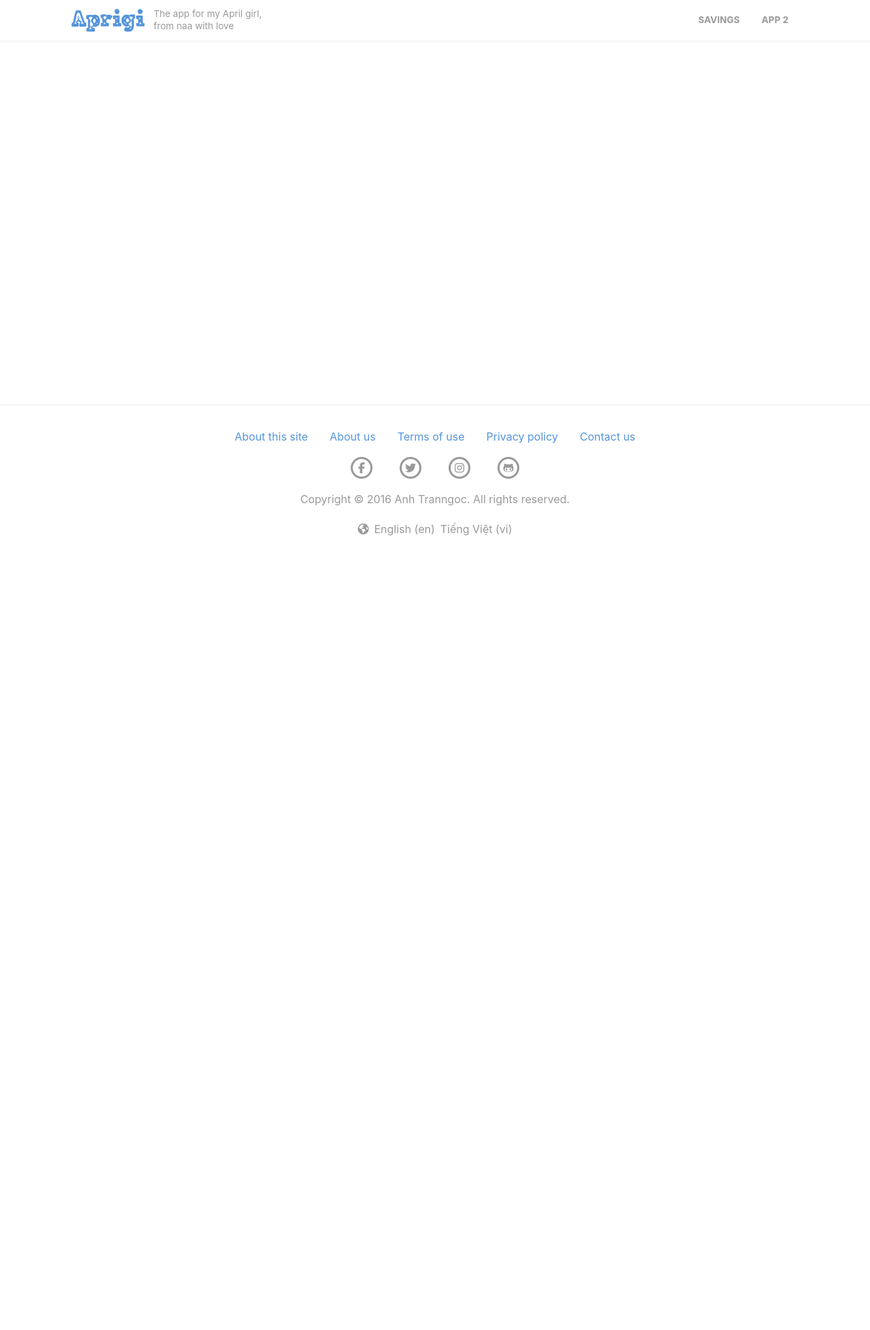
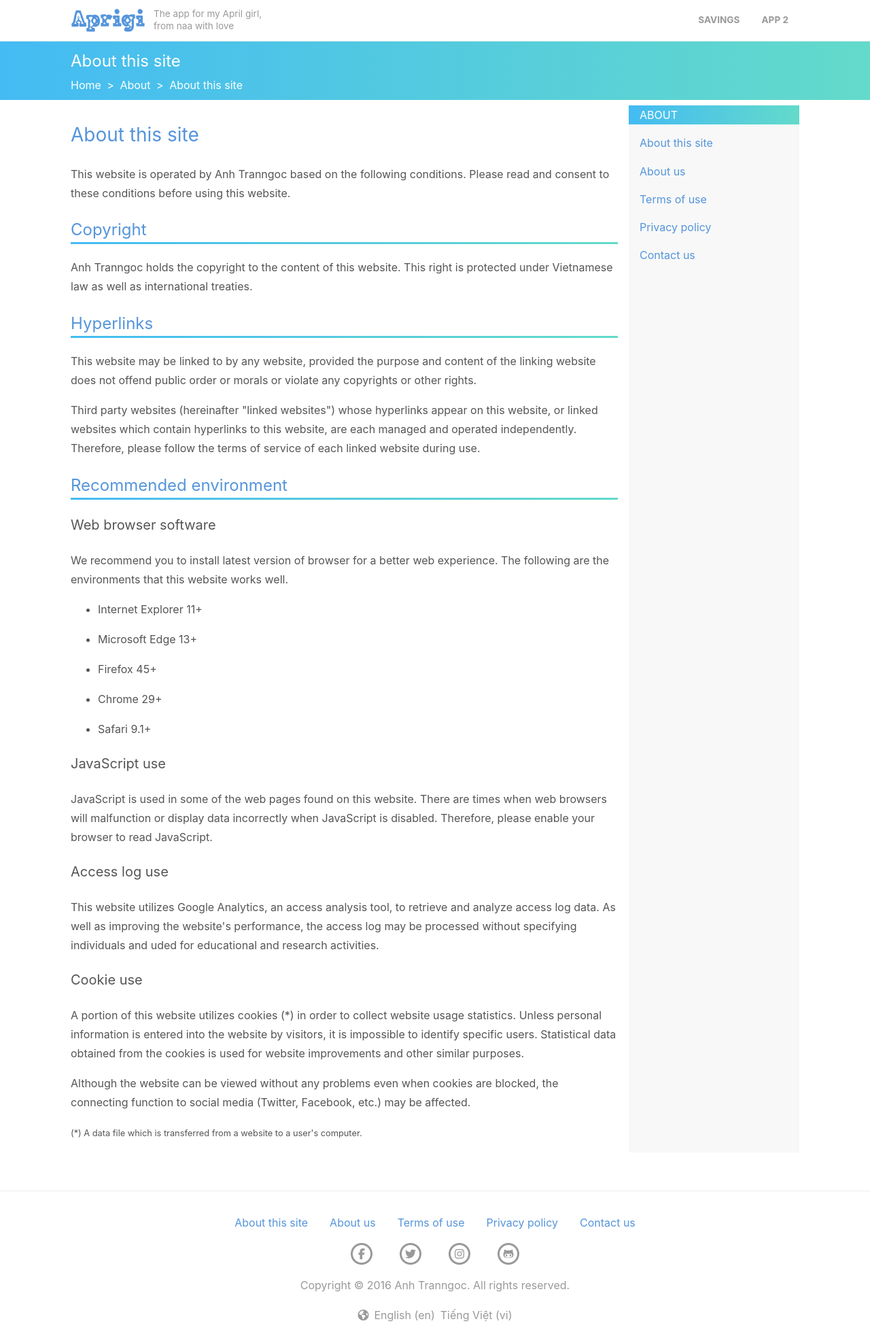
Before and after one commit to manhhomienbienthuy/aprigi, a Django app: a page that uses templates/about/this_site.html in a window 1280 px wide. Shown: the whole page at 68% size. Before the commit the page ends 788 px from the top, so only its background shows below. Run offline with Django 3.2, Linux system fonts and the light colour scheme; data that the repository does not hold is empty; style sheets or scripts are compiled from the project's sources; some libraries are stand-ins or nearby versions.

Commit message:
About: add about this site page

```diff
--- a/static_src/scss/_basics.scss
+++ b/static_src/scss/_basics.scss
@@ -151,14 +151,3 @@ progress {
         width: 85%;
     }
 }
-
-.container-inner {
-    @include clearfix;
-    width: 48em;
-    max-width: 100%;
-    float: right;
-
-    @include respond-min($screen-medium) {
-        width: 820/16 + em;
-    }
-}
--- a/static_src/scss/_others.scss
+++ b/static_src/scss/_others.scss
@@ -56,3 +56,14 @@ $text-align: center left right justify;
     float: right;
     margin-top: 1.5em;
 }
+
+.about {
+    h1, h2 {
+        color: $text-blue;
+    }
+
+    h2 {
+        @include gradient-underline;
+        position: relative;
+    }
+}
--- /dev/null
+++ b/templates/about/base.html
@@ -0,0 +1,17 @@
+{% extends "base.html" %}
+
+{% block content %}
+  <div class="container">
+    <div class="two-columns">
+      <div class="main-content">
+        <div class="about">
+          {% block about_content %}{% endblock %}
+        </div>
+      </div>
+
+      <div class="sidebar">
+        {% include "about/sidebar.html" %}
+      </div>
+    </div>
+  </div>
+{% endblock %}
--- a/templates/about/contact.html
+++ /dev/null
@@ -1,2 +0,0 @@
-{% extends "base.html" %}
-{% load i18n %}
--- a/templates/about/privacy.html
+++ /dev/null
@@ -1,2 +0,0 @@
-{% extends "base.html" %}
-{% load i18n %}
--- /dev/null
+++ b/templates/about/sidebar.html
@@ -0,0 +1,9 @@
+{% load i18n %}
+
+<h1>{% trans "About" %}</h1>
+
+<h2><a href="{% url 'about:this_site' %}">{% trans "About this site" %}</a></h2>
+<h2><a href="{% url 'about:us' %}">{% trans "About us" %}</a></h2>
+<h2><a href="{% url 'about:terms' %}">{% trans "Terms of use" %}</a></h2>
+<h2><a href="{% url 'about:privacy' %}">{% trans "Privacy policy" %}</a></h2>
+<h2><a href="{% url 'about:contact' %}">{% trans "Contact us" %}</a></h2>
--- a/templates/about/terms.html
+++ /dev/null
@@ -1,2 +0,0 @@
-{% extends "base.html" %}
-{% load i18n %}
--- a/templates/about/this_site.html
+++ b/templates/about/this_site.html
@@ -1,2 +1,128 @@
-{% extends "base.html" %}
+{% extends "about/base.html" %}
 {% load i18n %}
+
+{% block title %}{% trans "About this site" %}{% endblock %}
+
+{% block page_header %}
+  <div class="page-header">
+    <div class="container">
+      <h1>{% trans "About this site" %}</h1>
+
+      <ul class="breadcrumbs">
+        <li><a href="{% url 'homepage' %}">
+            {% trans "Home" %}
+        </a></li>
+        <li><a href="{% url 'about:index' %}">
+            {% trans "About" %}
+        </a></li>
+        <li><a href="{% url 'about:this_site' %}">
+            {% trans "About this site" %}
+        </a></li>
+      </ul>
+    </div>
+  </div>
+{% endblock %}
+
+{% block about_content %}
+  <h1>{% trans "About this site" %}</h1>
+
+  <p>
+    {% blocktrans %}
+      This website is operated by Anh Tranngoc based on the following
+      conditions. Please read and consent to these conditions before
+      using this website.
+    {% endblocktrans %}
+  </p>
+
+  <h2>{% trans "Copyright" %}</h2>
+  <p>
+    {% blocktrans %}
+      Anh Tranngoc holds the copyright to the content of this
+      website. This right is protected under Vietnamese law as well as
+      international treaties.
+    {% endblocktrans %}
+  </p>
+
+  <h2>{% trans "Hyperlinks" %}</h2>
+  <p>
+    {% blocktrans %}
+      This website may be linked to by any website, provided the
+      purpose and content of the linking website does not offend
+      public order or morals or violate any copyrights or other
+      rights.
+    {% endblocktrans %}
+  </p>
+  <p>
+    {% blocktrans %}
+      Third party websites (hereinafter "linked websites") whose
+      hyperlinks appear on this website, or linked websites which
+      contain hyperlinks to this website, are each managed and
+      operated independently. Therefore, please follow the terms of
+      service of each linked website during use.
+    {% endblocktrans %}
+  </p>
+
+  <h2>{% trans "Recommended environment" %}</h2>
+
+  <h3>{% trans "Web browser software" %}</h3>
+  <p>
+    {% blocktrans %}
+      We recommend you to install latest version of browser for a
+      better web experience. The following are the environments that
+      this website works well.
+    {% endblocktrans %}
+  </p>
+  <ul>
+    <li>Internet Explorer 11+</li>
+    <li>Microsoft Edge 13+</li>
+    <li>Firefox 45+</li>
+    <li>Chrome 29+</li>
+    <li>Safari 9.1+</li>
+  </ul>
+
+  <h3>{% trans "JavaScript use" %}</h3>
+  <p>
+    {% blocktrans %}
+      JavaScript is used in some of the web pages found on this
+      website. There are times when web browsers will malfunction or
+      display data incorrectly when JavaScript is disabled. Therefore,
+      please enable your browser to read JavaScript.
+    {% endblocktrans %}
+  </p>
+
+  <h3>{% trans "Access log use" %}</h3>
+  <p>
+    {% blocktrans %}
+      This website utilizes Google Analytics, an access analysis tool,
+      to retrieve and analyze access log data. As well as improving
+      the website's performance, the access log may be processed
+      without specifying individuals and uded for educational and
+      research activities.
+    {% endblocktrans %}
+  </p>
+
+  <h3>{% trans "Cookie use" %}</h3>
+  <p>
+    {% blocktrans %}
+      A portion of this website utilizes cookies (*) in order to
+      collect website usage statistics. Unless personal information is
+      entered into the website by visitors, it is impossible to
+      identify specific users. Statistical data obtained from the
+      cookies is used for website improvements and other similar
+      purposes.
+    {% endblocktrans %}
+  </p>
+  <p>
+    {% blocktrans %}
+      Although the website can be viewed without any problems even
+      when cookies are blocked, the connecting function to social
+      media (Twitter, Facebook, etc.) may be affected.
+    {% endblocktrans %}
+  </p>
+  <p><small>
+    {% blocktrans %}
+      (*) A data file which is transferred from a website to a user's
+      computer.
+    {% endblocktrans %}
+  </small></p>
+{% endblock %}
--- a/templates/about/us.html
+++ /dev/null
@@ -1,2 +0,0 @@
-{% extends "base.html" %}
-{% load i18n %}
```
Also changed, not shown: locale/vi/LC_MESSAGES/django.po.
